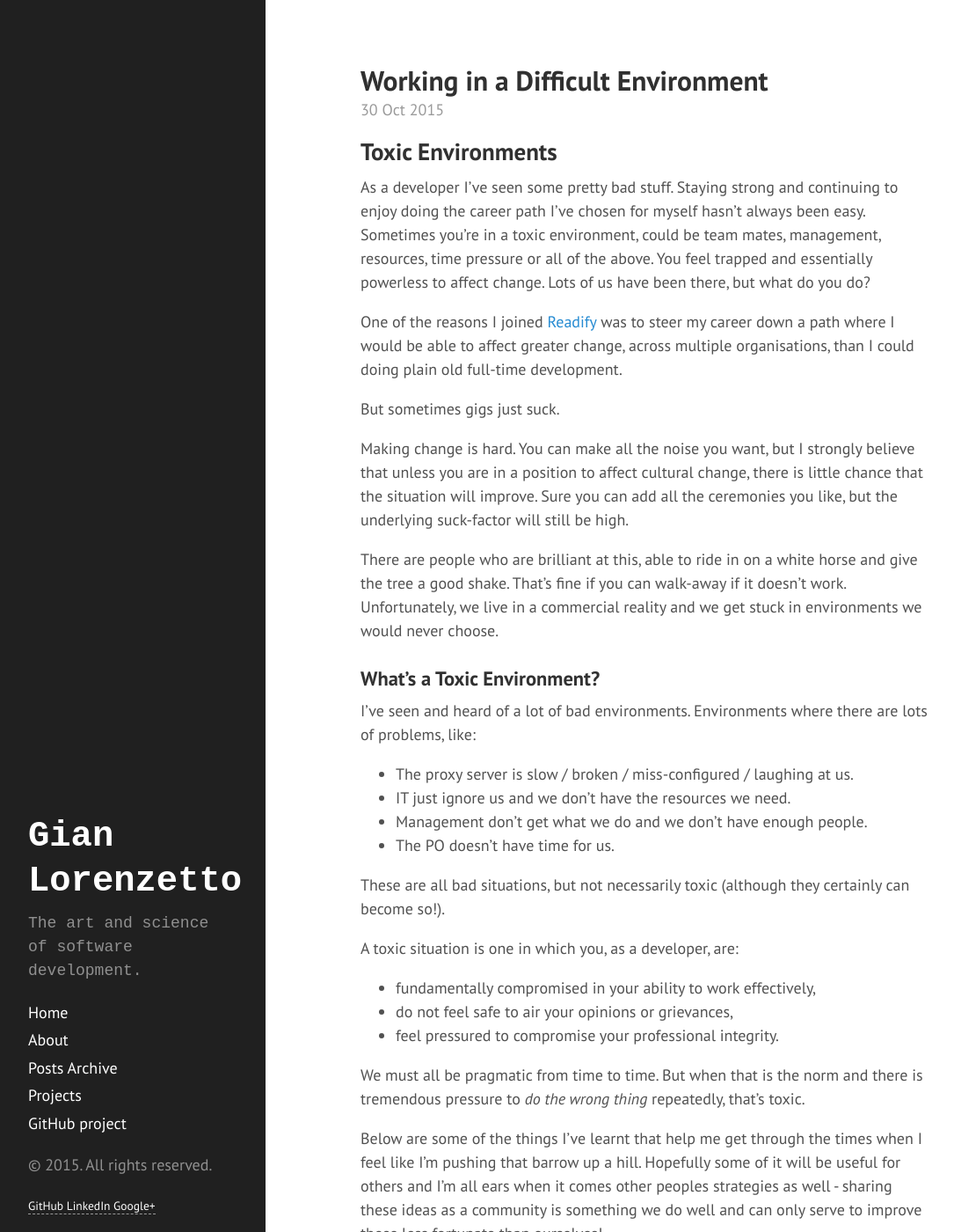
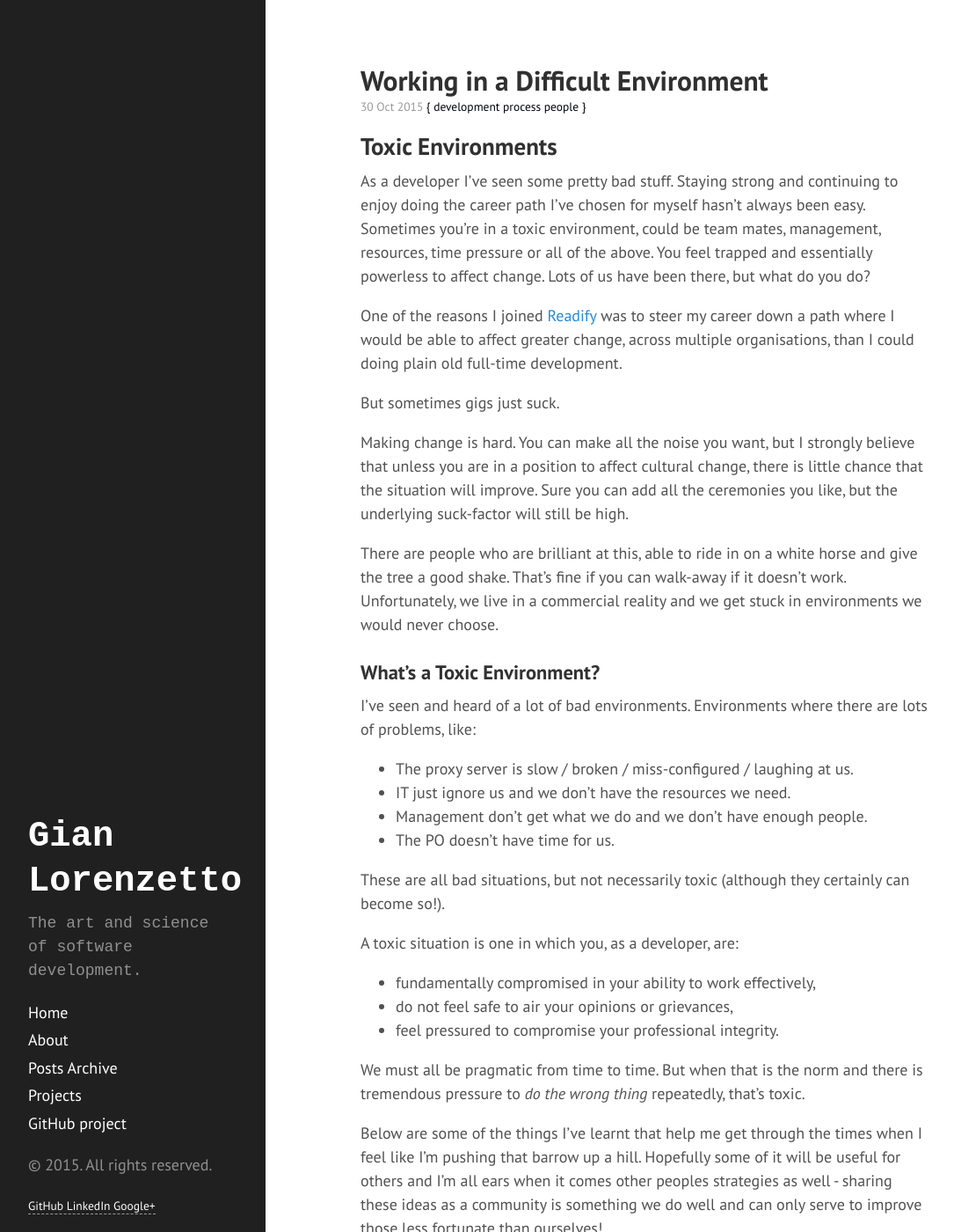
Before and after one commit to GianLorenzetto/GianLorenzetto.github.io-www, a Jekyll site: the page built from _posts/2015-10-30-working-in-a-difficult-environment.md, in a window 1280 px wide and 1400 px high. Shown: the whole window at 88% size, without its empty margins (4-1089 px from the left). Built offline with Jekyll 4.4.1, drawn with Linux system fonts in a browser that asks for light colours; Markdown is read by kramdown in place of the engine named in the settings.

Commit message:
Added tags to post sub-headings.

```diff
--- /dev/null
+++ b/_includes/page_subheading.html
@@ -0,0 +1,19 @@
+<span class="post-date">
+
+  {{ page.date | date_to_string }}
+
+  {% if page.tags != empty %}
+    <span class="post-tag">{</span>
+  {% endif %}
+
+  <span>
+    {% for tag in page.tags %}
+      <span class="post-tag">{{ tag }} </span>
+    {% endfor %}
+  </span>
+
+  {% if page.tags != empty %}
+    <span class="post-tag">}</span>
+  {% endif %}
+
+</span>
--- a/_layouts/post.html
+++ b/_layouts/post.html
@@ -5,7 +5,7 @@ comments: true
 
 <div class="post">
   <h1 class="post-title">{{ page.title }}</h1>
-  <span class="post-date">{{ page.date | date_to_string }}</span>
+  {% include page_subheading.html %}
   {{ content }}
 </div>
 
--- a/_posts/2015-10-30-working-in-a-difficult-environment.md
+++ b/_posts/2015-10-30-working-in-a-difficult-environment.md
@@ -1,8 +1,8 @@
 ---
 layout: post
 title: Working in a Difficult Environment
-categories: [development,people]
-tags: []
+categories: []
+tags: [development,process,people]
 date: 2015-10-30 23:07:20
 ---
 
--- a/public/css/hyde.css
+++ b/public/css/hyde.css
@@ -193,6 +193,15 @@ a.sidebar-nav-item:focus {
   color: #999;
 }
 
+.post-tag {
+  color: #001;
+  font-size: 0.75rem;
+}
+
+.post-date {
+  font-size: 0.75rem;
+}
+
 /*
  * Themes
  *
```
Also changed, not shown: index.html (+15 -1 lines).
